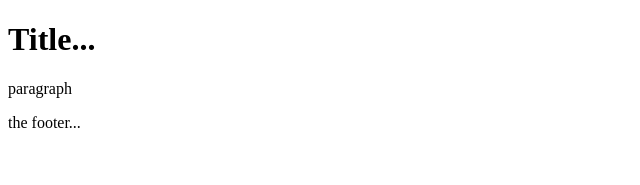
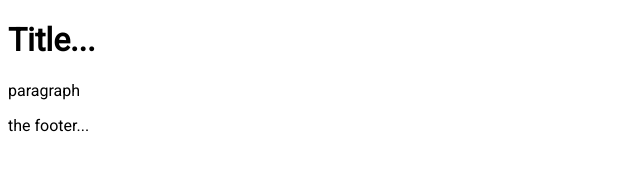
Before and after one commit to juanprq/imperial-display, a Next.js app: page / in a window 1280 px wide. Shown: the top 185 px of the page, without its empty margins (0-640 px from the left). Built offline with nearby package versions, Linux system fonts and the light colour scheme.

Commit message:
adds roboto font

```diff
--- a/package.json
+++ b/package.json
@@ -11,5 +11,8 @@
     "next": "^10.0.0",
     "react": "17.0.1",
     "react-dom": "17.0.1"
+  },
+  "devDependencies": {
+    "prettier": "^2.2.1"
   }
 }
--- /dev/null
+++ b/pages/_app.js
@@ -0,0 +1,6 @@
+import './styles.css';
+
+const MyApp = ({ Component, pageProps }) =>
+  <Component {...pageProps} />;
+
+export default MyApp;
--- /dev/null
+++ b/pages/_document.js
@@ -0,0 +1,24 @@
+import Document, { Html, Head, Main, NextScript } from 'next/document';
+
+class MyDocument extends Document {
+  static async getInitiailProps(ctx) {
+    const initialProps = await Document.getInitialProps(ctx);
+    return { ...initialProps };
+  }
+
+  render() {
+    return (
+      <Html>
+        <Head>
+          <link href="https://fonts.googleapis.com/css2?family=Roboto&display=swap" rel="stylesheet" />
+        </Head>
+        <body>
+          <Main />
+          <NextScript />
+        </body>
+      </Html>
+    );
+  }
+}
+
+export default MyDocument;
--- /dev/null
+++ b/pages/styles.css
@@ -0,0 +1,3 @@
+body {
+  font-family: Roboto;
+}
--- /dev/null
+++ b/prettier.config.js
@@ -0,0 +1,3 @@
+module.exports = {
+  singleQuote: true,
+};
```
Also changed, not shown: pages/index.js (+5 -11 lines), 1 other file (tests, documents, lock files or other folders).
